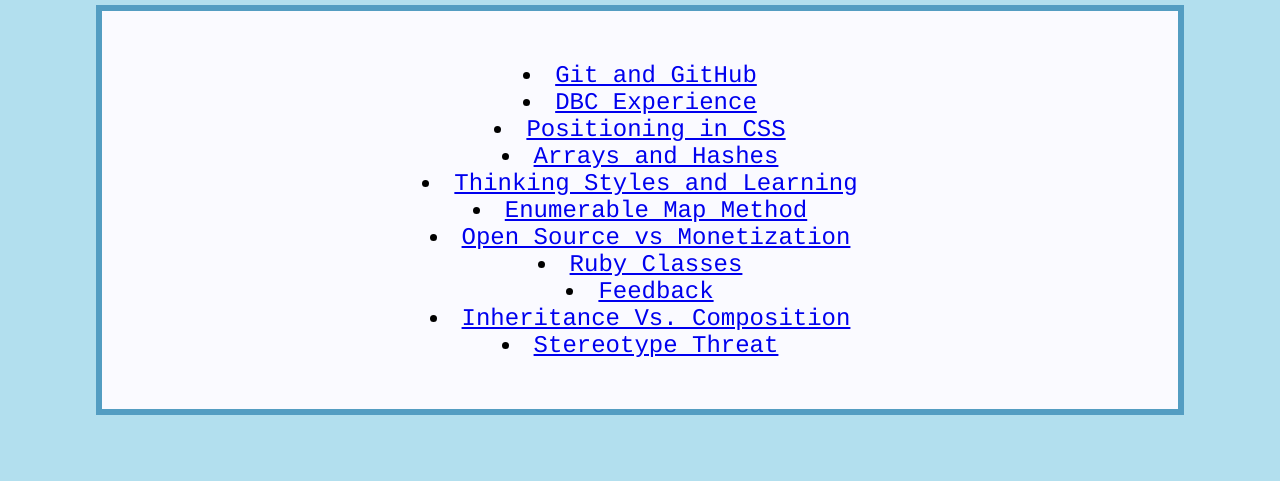
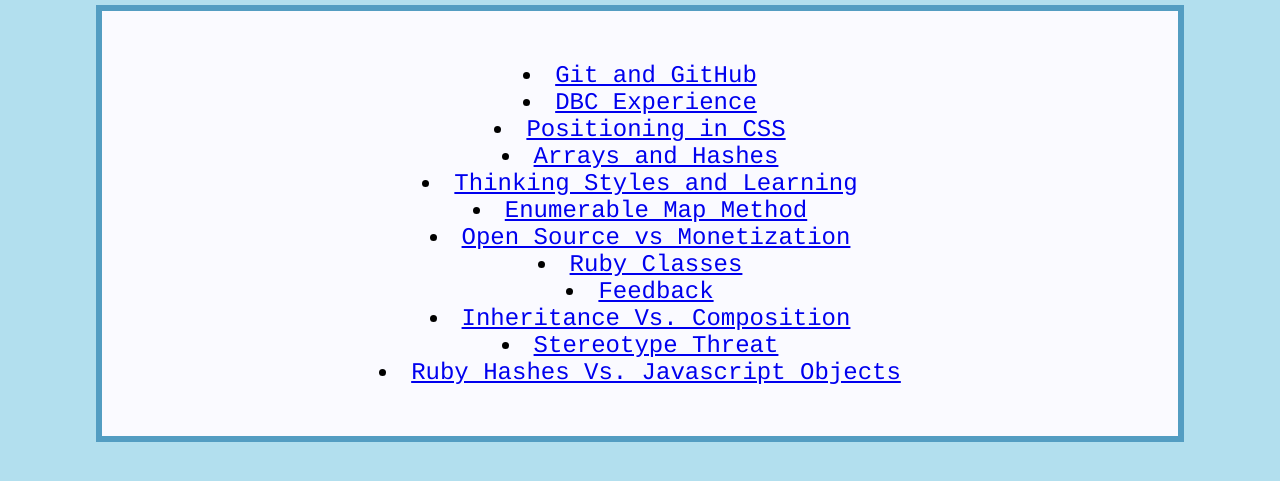
Before and after one commit to rauriemo/rauriemo.github.io, a plain HTML site: page blog/blog-index.html in a window 1280 px wide. Shown: the part 207-688 px from the top of the page. Drawn offline with Linux system fonts and the light colour scheme.

Commit message:
link to t7 in index

```diff
--- a/blog/blog-index.html
+++ b/blog/blog-index.html
@@ -41,5 +41,7 @@
       <li><a href="t6-oop-concepts.html">Inheritance Vs. Composition</a></li>
 
       <li><a href="c6-stereotype-threat.html">Stereotype Threat</a></li>
+
+      <li><a href="t7-Javascript.html">Ruby Hashes Vs. Javascript Objects</a></li>
     </ul>
   </body>
```
